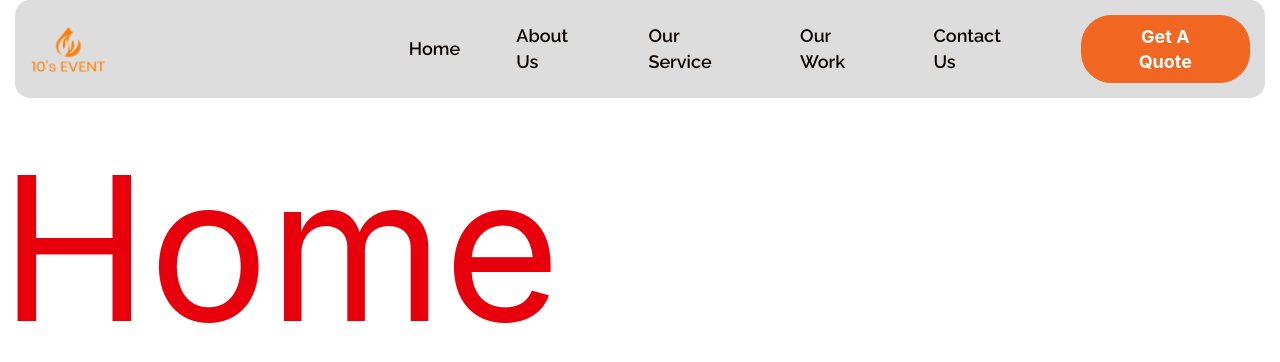
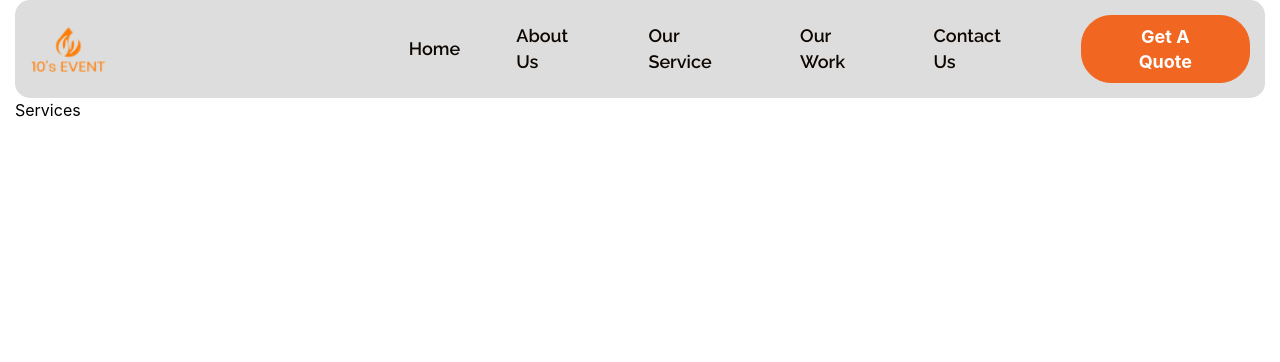
Before and after one commit to Roni006/10sEvent, a React (Vite) app: page / in a window 1280 px wide. Shown: the top 362 px of the page. Built offline with nearby package versions, Linux system fonts and the light colour scheme.

Commit message:
initalize service components

```diff
--- a/src/Components/Home/Home.jsx
+++ b/src/Components/Home/Home.jsx
@@ -1,9 +1,12 @@
-import React from 'react'
+import React from "react";
+import Services from "../../pages/Services";
 
 const Home = () => {
   return (
-    <div className='text-red-600 text-[200px]'>Home</div>
-  )
-}
+    <>
+      <Services />
+    </>
+  );
+};
 
-export default Home
+export default Home;
--- /dev/null
+++ b/src/pages/Services.jsx
@@ -0,0 +1,16 @@
+import React from "react";
+import Container from "../Common/Container/Container";
+
+const Services = () => {
+  return (
+    <>
+      <section>
+        <Container>
+          <div>Services</div>
+        </Container>
+      </section>
+    </>
+  );
+};
+
+export default Services;
```
